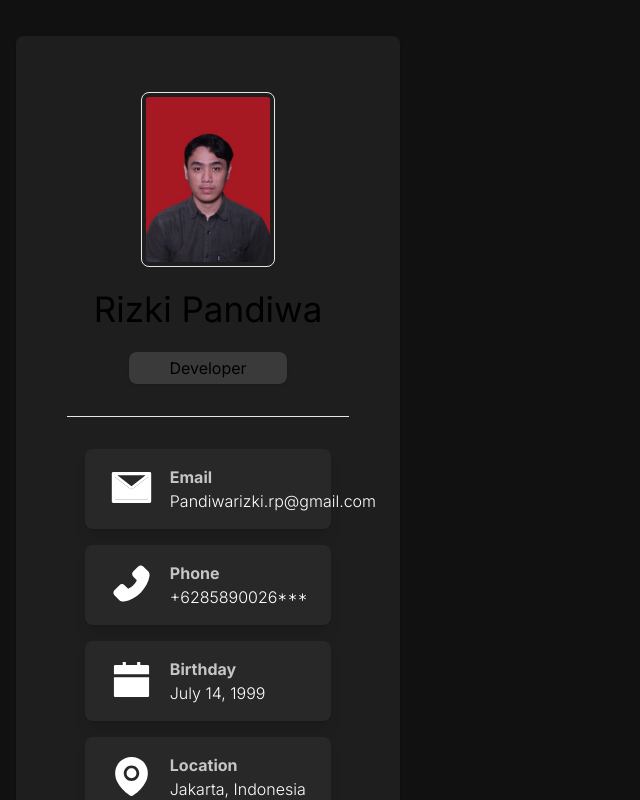
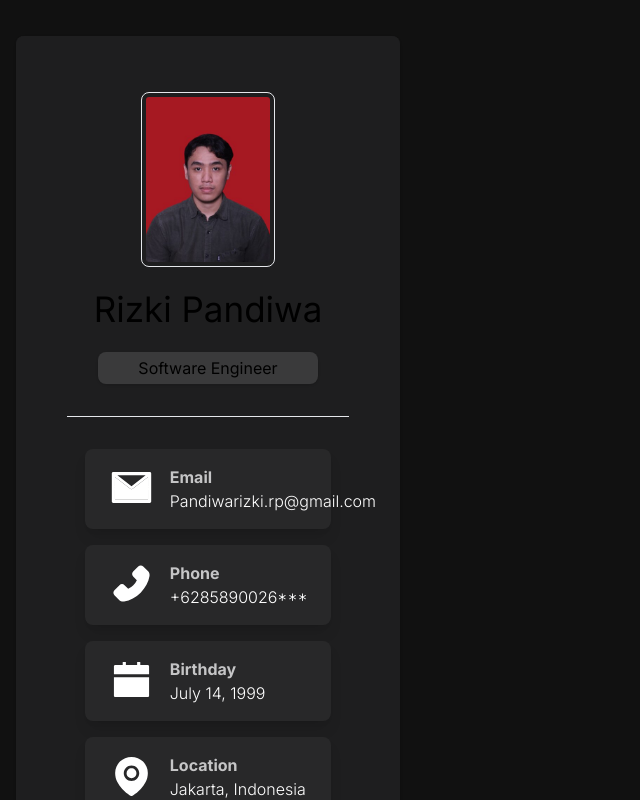
Before and after one commit to pndwrzk/pandiwa-web, a Next.js app: page /about in a window 1280 px wide. Shown: the top 800 px of the page, without its empty margins (0-640 px from the left). Built offline with nearby package versions, Linux system fonts and the light colour scheme.

Commit message:
change job name

```diff
--- a/src/app/about copy/page.tsx
+++ /dev/null
@@ -1,7 +0,0 @@
-import React from "react";
-
-function Page() {
-  return <h2>f</h2>;
-}
-
-export default Page;
--- a/src/components/sidebar.tsx
+++ b/src/components/sidebar.tsx
@@ -25,7 +25,7 @@ function Sidebar() {
       </div>
 
       <div className="bg-[#3A3A3B] rounded-lg shadow  text-center px-10 py-1 mt-4">
-        Developer
+        Software Engineer
       </div>
       <hr className="w-[80%] my-8" />
       <div className="flex  shadow-lg bg-[#282829] rounded-lg lg:w-[70%] w-full ">
```
